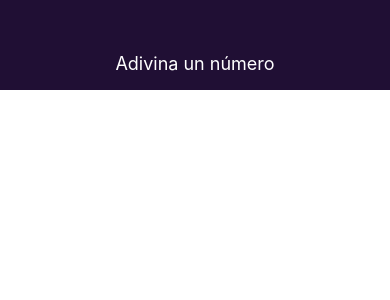
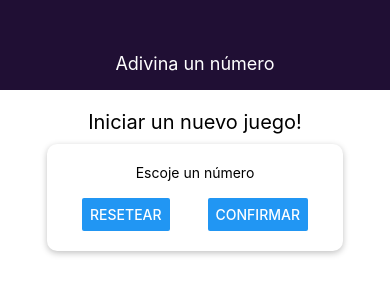
Before and after one commit to kioshiokamoto/react-native-simple-game, a React Native app: screen / in a window 390 px wide. Shown: the top 300 px of the page. Built offline with nearby package versions, Linux system fonts and the light colour scheme.

Commit message:
:dart: Improve: agregar screens y componente Card

```diff
--- a/App.js
+++ b/App.js
@@ -2,11 +2,13 @@
 import React, { useState } from "react";
 import { Button, Image, StyleSheet, Text, TextInput, View } from "react-native";
 import Header from "./components/Header";
+import StartGameScreen from "./screens/StartGameScreen";
 
 export default function App() {
     return (
         <View style={styles.screen}>
             <Header title="Adivina un número" />
+            <StartGameScreen />
         </View>
     );
 }
--- /dev/null
+++ b/components/Card.js
@@ -0,0 +1,23 @@
+import React from "react";
+import { View, StyleSheet } from "react-native";
+export default function Card(props) {
+    return (
+        <View style={{ ...styles.card, ...props.style }}>{props.children}</View>
+    );
+}
+
+const styles = StyleSheet.create({
+    card: {
+        shadowColor: "#111",
+        shadowOffset: {
+            width: 0,
+            height: 2,
+        },
+        shadowRadius: 6,
+        shadowOpacity: 0.26,
+        elevation: 8,
+        backgroundColor: "white",
+        padding: 20,
+        borderRadius: 10,
+    },
+});
--- /dev/null
+++ b/screens/StartGameScreen.js
@@ -0,0 +1,41 @@
+import React from "react";
+import { View, Text, StyleSheet, TextInput, Button } from "react-native";
+import Card from "../components/Card";
+export default function StartGameScreen(props) {
+    return (
+        <View style={styles.screen}>
+            <Text style={styles.title}>Iniciar un nuevo juego!</Text>
+            <Card style={styles.inputContainer}>
+                <Text>Escoje un número</Text>
+                <TextInput />
+                <View style={styles.buttonContainer}>
+                    <Button title="Resetear" onPress={() => {}} />
+                    <Button title="Confirmar" onPress={() => {}} />
+                </View>
+            </Card>
+        </View>
+    );
+}
+
+const styles = StyleSheet.create({
+    screen: {
+        flex: 1,
+        padding: 10,
+        alignItems: "center",
+    },
+    title: {
+        fontSize: 20,
+        marginVertical: 10,
+    },
+    inputContainer: {
+        width: 300,
+        maxWidth: "80%",
+        alignItems: "center",
+    },
+    buttonContainer: {
+        flexDirection: "row",
+        width: "100%",
+        justifyContent: "space-between",
+        paddingHorizontal: 15,
+    },
+});
```
